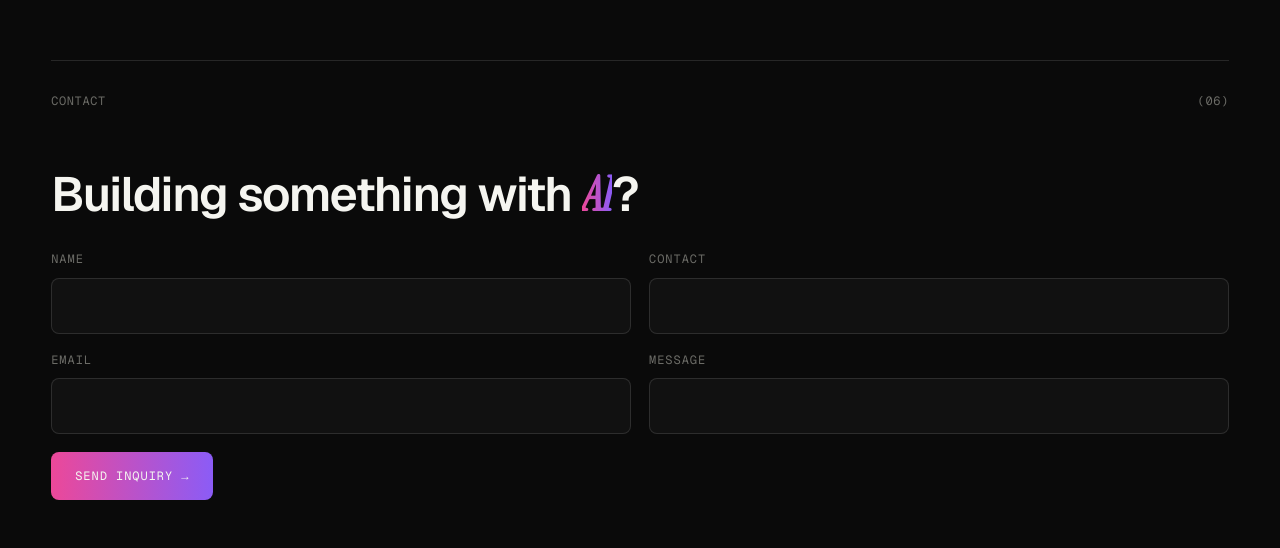
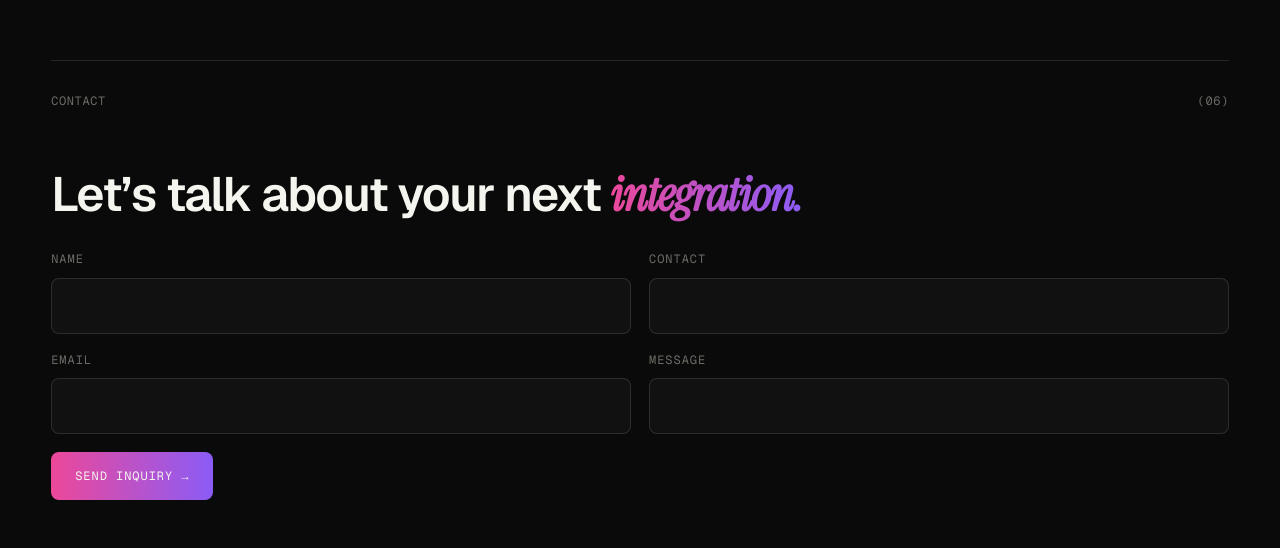
Before and after one commit to Rishika-R-Gour/portfolio_website, a plain HTML site: page index.html in a window 1280 px wide. Shown: the part 7976-8524 px from the top of the page. Drawn offline with nearby package versions, Linux system fonts and the light colour scheme.

Commit message:
Update contact heading for integration inquiries

```diff
--- a/index.html
+++ b/index.html
@@ -1403,7 +1403,7 @@
 
     <div class="contact">
       <h3 class="inquiry-title">
-        Building something with <em>AI</em>?
+        Let’s talk about your next <em>integration.</em>
       </h3>
 
       <form class="inquiry-form" action="https://formspree.io/f/mojbrjgn" method="POST">
```
